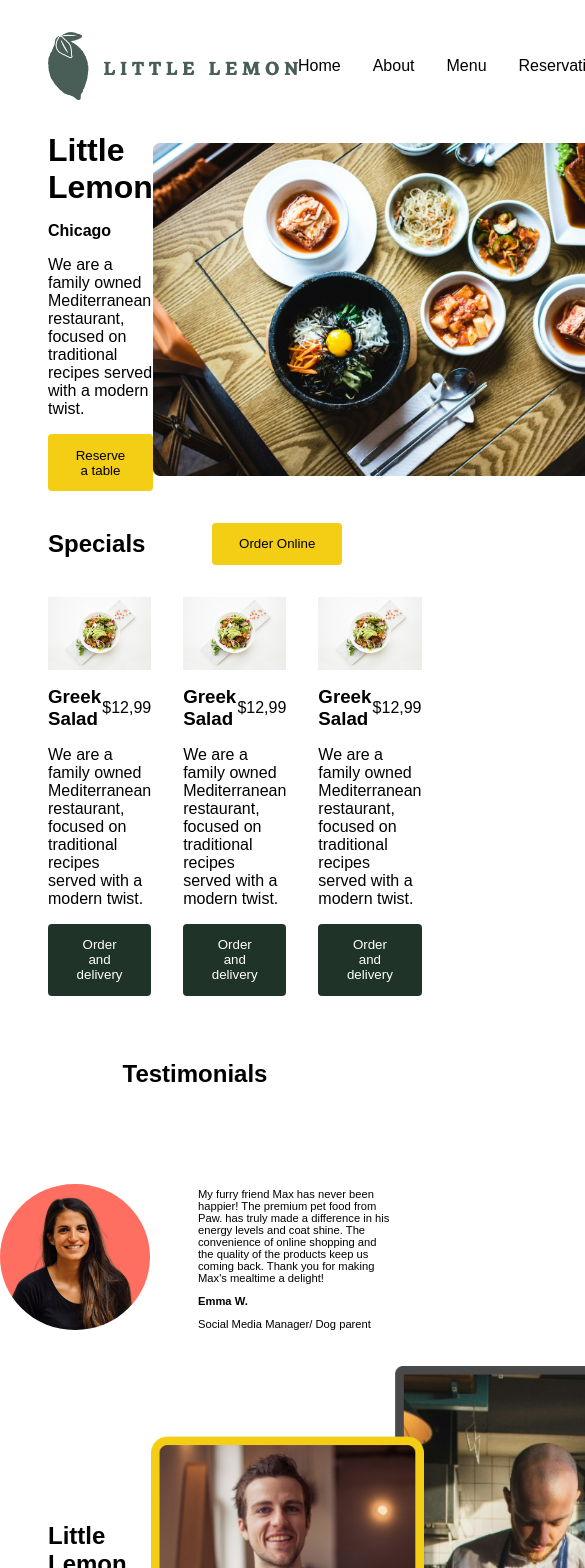
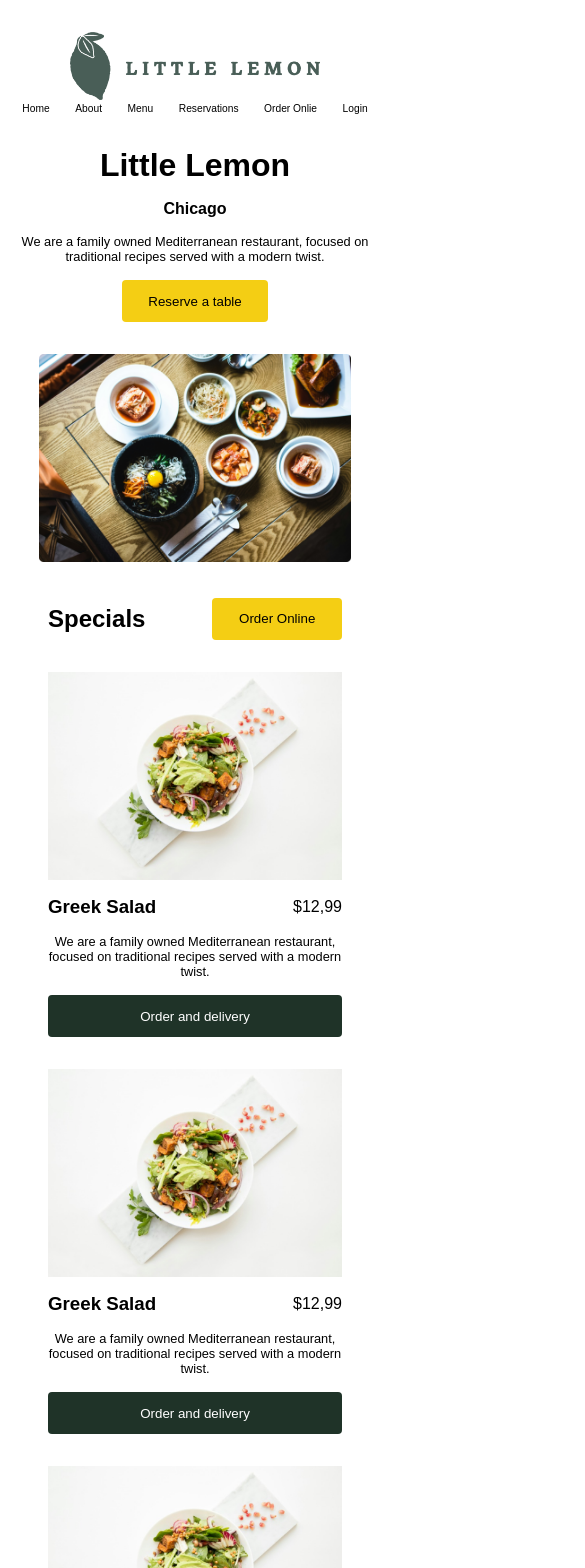
Before and after one commit to hatimmargi/lemon-app, a React (Create React App) app: page / in a window 390 px wide. Shown: the top 1568 px of the page, 585 px wide, since content can reach past the window. Built offline with nearby package versions, Linux system fonts and the light colour scheme.

Commit message:
finish responsive css

```diff
--- a/src/App.css
+++ b/src/App.css
@@ -8,11 +8,15 @@
 body {
   font-family: Poppins,sans-serif;
 }
+p, a {
+  font-size: .8em;
+}
 header {
   display: flex;
   align-items: center;
   justify-content: space-between;
   margin: 2em 3em;
+  flex-wrap: wrap;
 }
 header img {
   width: 250px;
@@ -21,7 +25,8 @@ header nav {
   display: flex;
   align-items: center;
   gap: 2em;
-
+  font-size: .8em;
+  flex-wrap: wrap;
 }
 header li {
   list-style: none;
@@ -37,6 +42,7 @@ main {
   align-items: center;
   justify-content: space-between;
   margin: 2em 3em;
+  grid-auto-flow: column;
 
 }
 main .hero-img img {
@@ -84,6 +90,8 @@ main .hero-content button {
   align-items: center;
   gap: 2em;
   margin-bottom: 4em;
+  flex-wrap: wrap;
+
 }
 .card {
   display: flex;
@@ -183,3 +191,58 @@ footer .footer-section .icons {
 footer .footer-section .icons img {
   width: 70%;
 }
+@media only screen and (max-width: 810px) {
+  header {
+    display: flex;
+    flex-direction: column;
+    align-items: center;
+    text-align: center;
+    margin-left: auto;
+    margin-right: auto;
+  }
+  body {
+    text-align: center;
+    margin: auto;
+  }
+  .about-section, main {
+    display: flex;
+    flex-direction: column;
+    justify-content: left;
+    gap: 2em;
+  }
+  main, .testimonials, .about-section {
+    margin-left: auto;
+    margin-right: auto;
+
+  }
+  main .hero-content {
+    justify-content: center;
+    align-items: center;
+  }
+  main .hero-img img, .about-section img {
+    width: 80vw;
+  }
+  .testimonials, .testimonials .testimonial {
+    display: flex;
+    flex-direction: column;
+    align-items: center;
+    justify-content: center;
+  }
+  .testimonial .testimonial-content {
+    max-width: 80vw;
+  }
+  footer, footer .footer-section {
+    text-align: center;
+    display: flex;
+    flex-direction: column;
+    gap: 2em;
+    justify-content: left;
+    align-items: center;
+  }
+  .links, .links li{
+text-align: center;
+justify-content: center;
+  }
+
+
+}
--- a/src/App.js
+++ b/src/App.js
@@ -1,22 +1,9 @@
 import "./App.css";
-import Header from "./components/Header";
-import Nav from "./components/Nav";
-import Main from "./components/Main";
-import Cards from "./components/Cards";
-import Testimonials from "./components/Testimonials";
-import About from "./components/About";
-import Footer from "./components/Footer";
+import HomePage from "./components/HomePage";
 function App() {
   return (
     <>
-      <Header>
-        <Nav />
-      </Header>
-      <Main />
-      <Cards/>
-      <Testimonials/>
-      <About/>
-      <Footer />
+  <HomePage/>
     </>
   );
 }
--- /dev/null
+++ b/src/components/HomePage.js
@@ -0,0 +1,22 @@
+import Header from "./Header";
+import Nav from "./Nav";
+import Main from "./Main";
+import Cards from "./Cards";
+import Testimonials from "./Testimonials";
+import About from "./About";
+import Footer from "./Footer";
+function HomePage () {
+    return (
+<>
+<Header>
+<Nav />
+</Header>
+<Main />
+<Cards/>
+<Testimonials/>
+<About/>
+<Footer />
+</>
+)
+}
+export default HomePage
```
